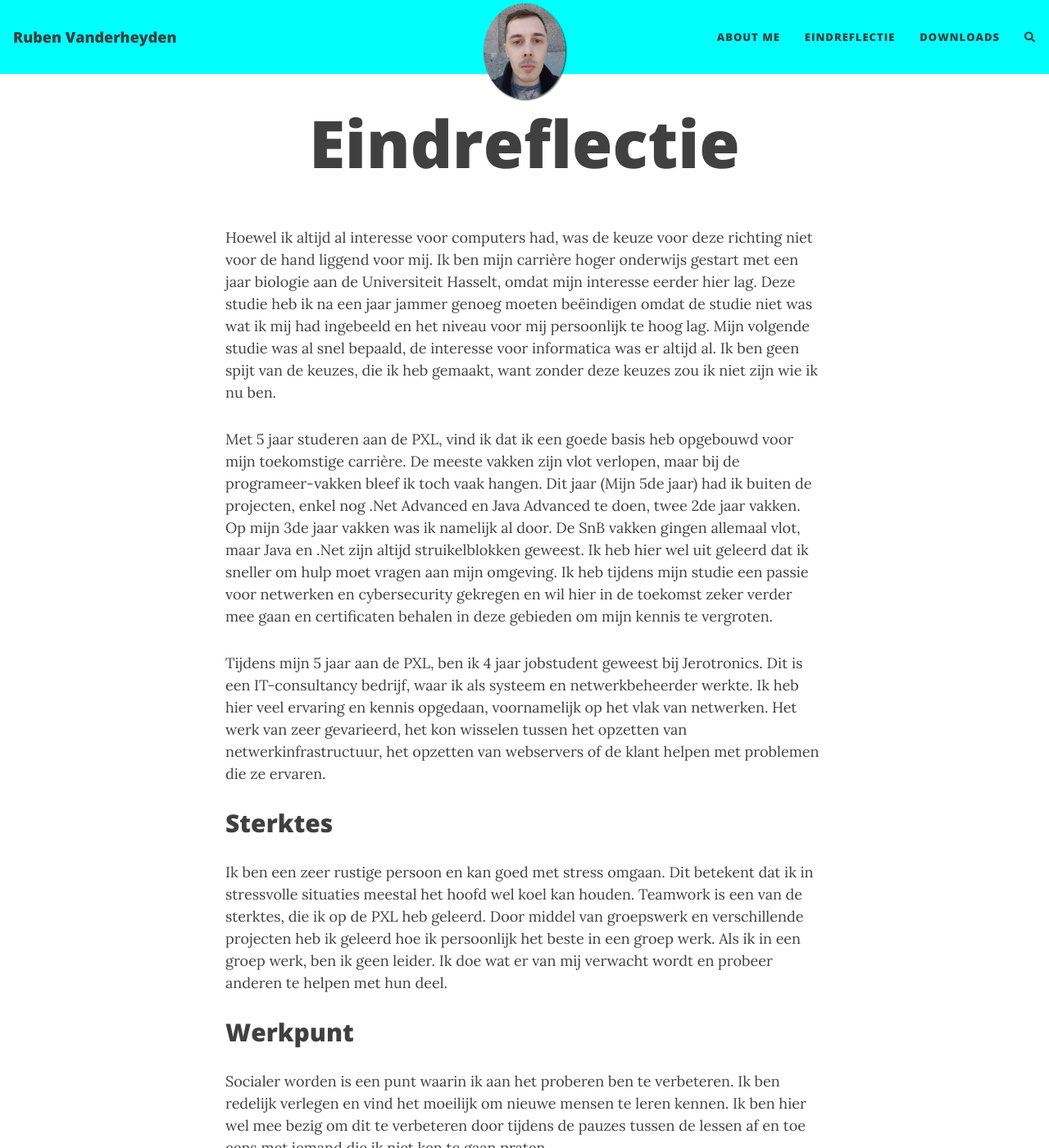
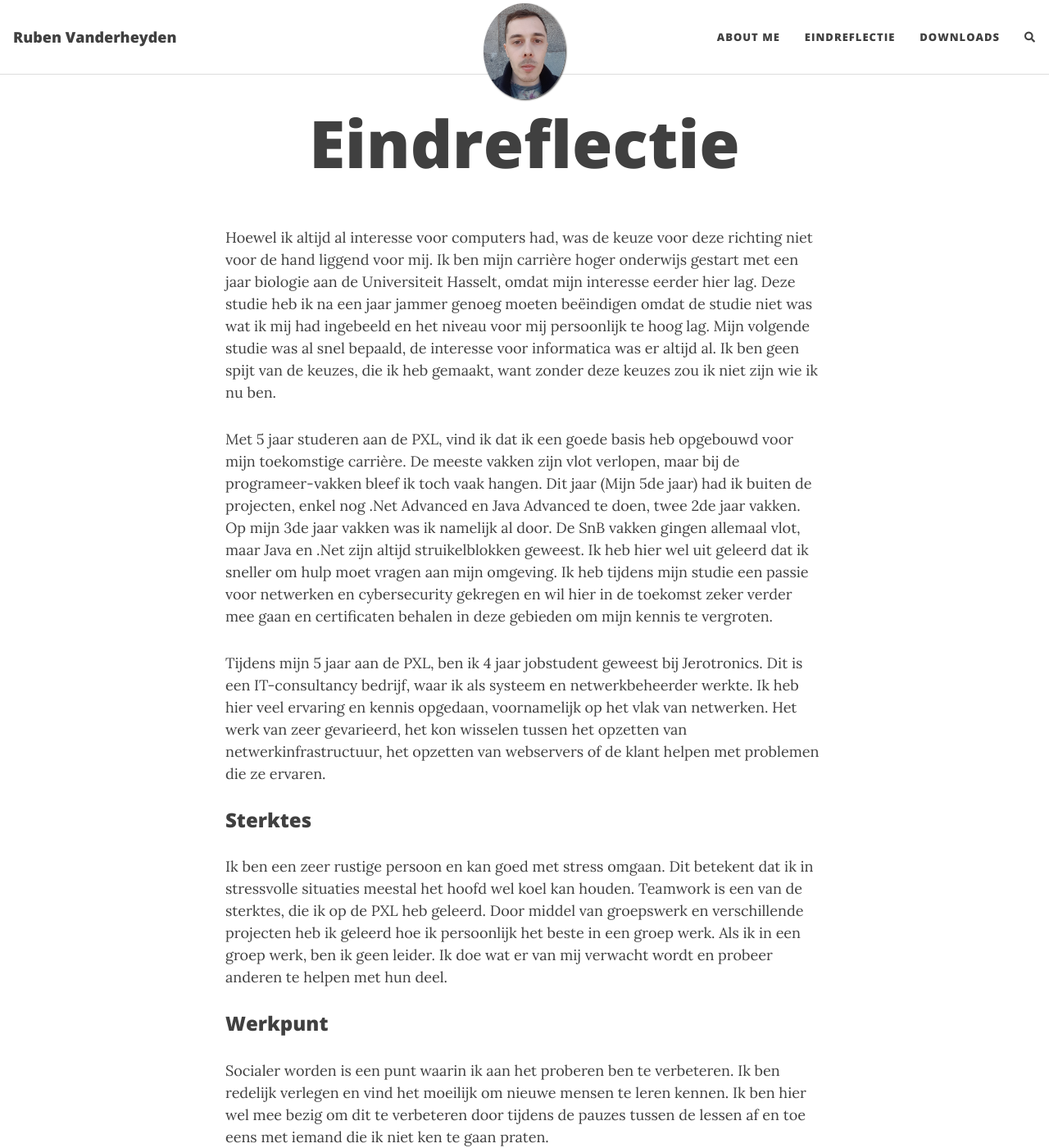
Before and after one commit to ruben-vanderheyden/ruben-vanderheyden.github.io, a Jekyll site: the page built from eindreflectie.md, in a window 1280 px wide and 1400 px high. Shown: the whole window at 82% size. Built offline with Jekyll 4.4.1, drawn with Linux system fonts in a browser that asks for light colours; nearby versions of some CDN libraries; comment, search, counter and statistics services are not loaded.

Commit message:
changed color

```diff
--- a/_config.yml
+++ b/_config.yml
@@ -94,14 +94,14 @@ post_search: true
 
 # Personalize the colours in your website. Colour values can be any valid CSS colour
 
-navbar-col: "#0ff"
+navbar-col: "#0ffff"
 navbar-text-col: "#404040"
 navbar-border-col: "#DDDDDD"
 page-col: "#FFFFFF"
 text-col: "#404040"
 link-col: "#008AFF"
 hover-col: "#0085A1"
-footer-col: "#0ff"
+footer-col: "#0ffff"
 footer-text-col: "#777777"
 footer-link-col: "#404040"
 footer-hover-col: "#0085A1"
--- a/eindreflectie.md
+++ b/eindreflectie.md
@@ -10,16 +10,16 @@ Met 5 jaar studeren aan de PXL, vind ik dat ik een goede basis heb opgebouwd voo
 
 Tijdens mijn 5 jaar aan de PXL, ben ik 4 jaar jobstudent geweest bij Jerotronics. Dit is een IT-consultancy bedrijf, waar ik als systeem en netwerkbeheerder werkte. Ik heb hier veel ervaring en kennis opgedaan, voornamelijk op het vlak van netwerken. Het werk van zeer gevarieerd, het kon wisselen tussen het opzetten van netwerkinfrastructuur, het opzetten van webservers of de klant helpen met problemen die ze ervaren.
 
-## Sterktes
+### Sterktes
 
 Ik ben een zeer rustige persoon en kan goed met stress omgaan. Dit betekent dat ik in stressvolle situaties meestal het hoofd wel koel kan houden.
 Teamwork is een van de sterktes, die ik op de PXL heb geleerd. Door middel van groepswerk en verschillende projecten heb ik geleerd hoe ik persoonlijk het beste in een groep werk. Als ik in een groep werk, ben ik geen leider. Ik doe wat er van mij verwacht wordt en probeer anderen te helpen met hun deel.
 
-## Werkpunt
+### Werkpunt
 
 Socialer worden is een punt waarin ik aan het proberen ben te verbeteren. Ik ben redelijk verlegen en vind het moeilijk om nieuwe mensen te leren kennen. Ik ben hier wel mee bezig om dit te verbeteren door tijdens de pauzes tussen de lessen af en toe eens met iemand die ik niet ken te gaan praten.
 
-### X-Factor
+## X-Factor
 Bij een traject op de PXL staat de X-factor altijd centraal.
 
 ![wireshark](/assets/img/xfactor.jpg)
```
